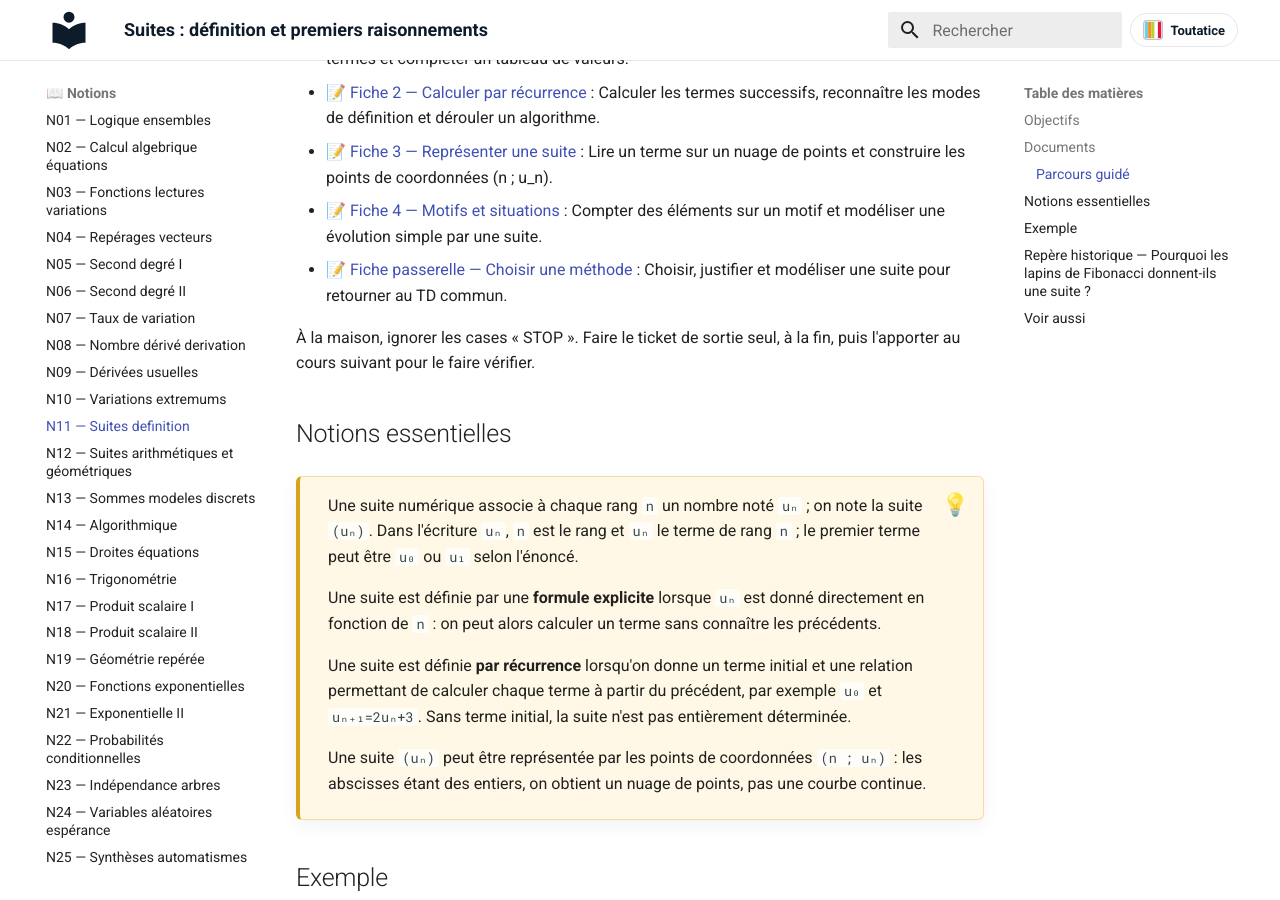
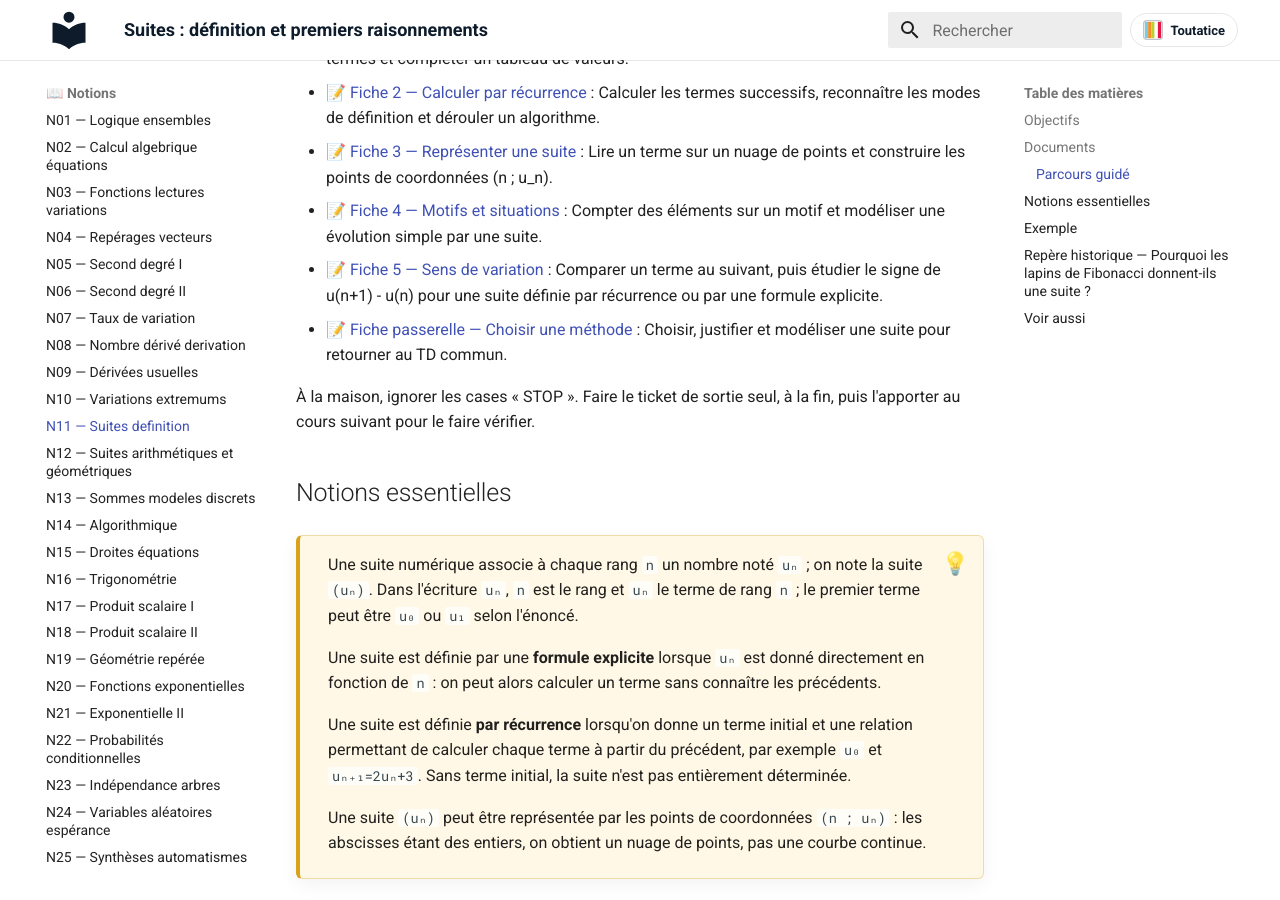
Before and after one commit to vnicolle56610/maths-premiere-specialite, an MkDocs documentation site: the page built from docs/notions/N11-suites-definition.md, in a window 1280 px wide and 900 px high, scrolled down 1136 px. Built offline with MkDocs 1.6.1 and Material for MkDocs 9.7.7, drawn with Linux system fonts in a browser that asks for light colours.

Commit message:
Publication automatique : 11 fichier(s) copié(s), 1 page(s) mise(s) à jour
Fichiers copiés :
  - docs/cours/COURS_N11_SUITES_DEFINITION.pdf
  - docs/cours/COURS_N12_SUITES_ARITHMETIQUES_GEOMETRIQUES.pdf
  - docs/parcours-guide/PARCOURS_GUIDE_N11_FICHE_1.pdf
  - docs/parcours-guide/PARCOURS_GUIDE_N11_FICHE_2.pdf
  - docs/parcours-guide/PARCOURS_GUIDE_N11_FICHE_3.pdf
  - docs/parcours-guide/PARCOURS_GUIDE_N11_FICHE_4.pdf
  - docs/parcours-guide/PARCOURS_GUIDE_N11_FICHE_5.pdf
  - docs/parcours-guide/PARCOURS_GUIDE_N11_FICHE_6.pdf
  - docs/parcours-guide/PARCOURS_GUIDE_N12_FICHE_5.pdf
  - docs/td/TD_N11_SUITES_DEFINITION.pdf
  - docs/td/TD_N12_SUITES_ARITHMETIQUES_GEOMETRIQUES.pdf

Pages mises à jour :
  - docs/notions/N11-suites-definition.md

Généré par le protocole de publication (publier_ressources_site.py / publier_ressources_gui.py).

```diff
--- a/docs/notions/N11-suites-definition.md
+++ b/docs/notions/N11-suites-definition.md
@@ -44,7 +44,8 @@ Des fiches pour reprendre la notion en autonomie : à la maison, après une abse
 - 📝 [Fiche 2 — Calculer par récurrence](../parcours-guide/PARCOURS_GUIDE_N11_FICHE_2.pdf) : Calculer les termes successifs, reconnaître les modes de définition et dérouler un algorithme.
 - 📝 [Fiche 3 — Représenter une suite](../parcours-guide/PARCOURS_GUIDE_N11_FICHE_3.pdf) : Lire un terme sur un nuage de points et construire les points de coordonnées (n ; u_n).
 - 📝 [Fiche 4 — Motifs et situations](../parcours-guide/PARCOURS_GUIDE_N11_FICHE_4.pdf) : Compter des éléments sur un motif et modéliser une évolution simple par une suite.
-- 📝 [Fiche passerelle — Choisir une méthode](../parcours-guide/PARCOURS_GUIDE_N11_FICHE_5.pdf) : Choisir, justifier et modéliser une suite pour retourner au TD commun.
+- 📝 [Fiche 5 — Sens de variation](../parcours-guide/PARCOURS_GUIDE_N11_FICHE_5.pdf) : Comparer un terme au suivant, puis étudier le signe de u(n+1) - u(n) pour une suite définie par récurrence ou par une formule explicite.
+- 📝 [Fiche passerelle — Choisir une méthode](../parcours-guide/PARCOURS_GUIDE_N11_FICHE_6.pdf) : Choisir, justifier et modéliser une suite pour retourner au TD commun.
 
 À la maison, ignorer les cases « STOP ». Faire le ticket de sortie seul, à la fin, puis l'apporter au cours suivant pour le faire vérifier.
 <!-- PARCOURS-GUIDE:END -->
```
Also changed, not shown: 11 other files.
